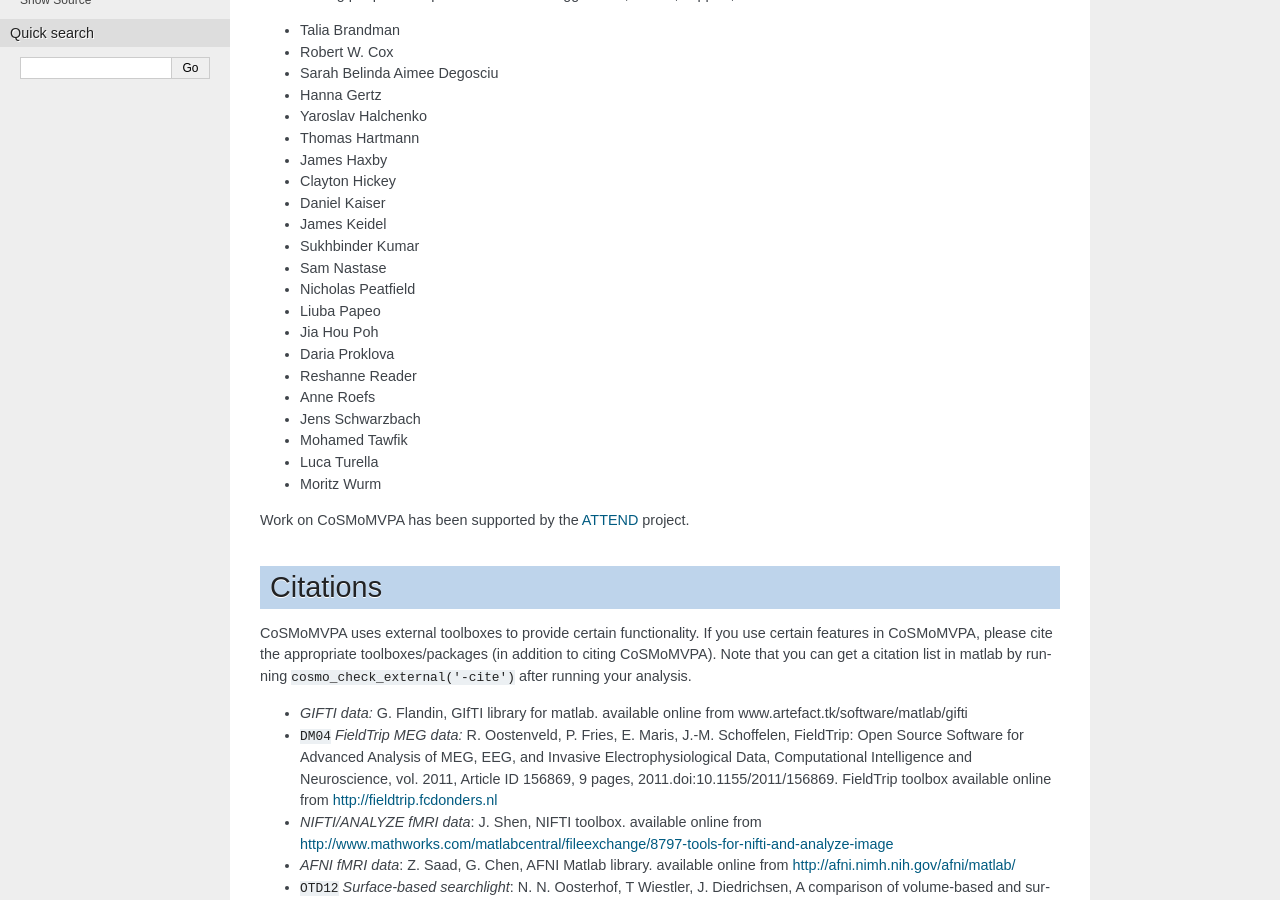
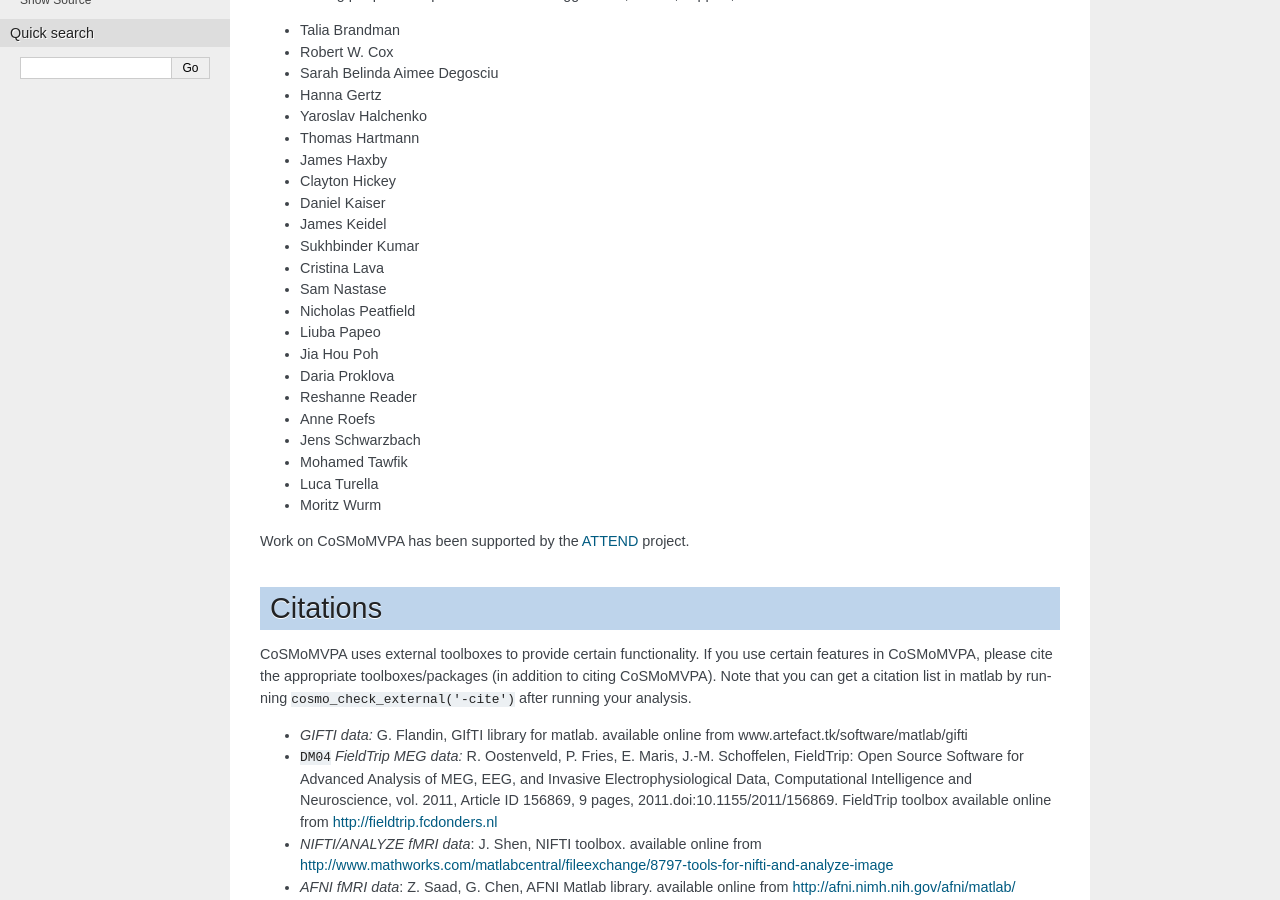
Before and after one commit to CoSMoMVPA/CoSMoMVPA, a Sphinx documentation site: the page built from doc/source/thanks.rst, in a window 1280 px wide and 900 px high, scrolled down 578 px. Built offline with Sphinx 7.4.7, drawn with Linux system fonts in a browser that asks for light colours; pages that are not in the unit, such as notebooks, are missing from menus; cross-references to code outside the pages are shown as plain code.

Commit message:
BF+ACK: on MS Windows platfor, escape backslash characters when using cosmo_strsplit. Thanks to #Cristina Lava# for bringing up this issue

```diff
--- a/doc/source/thanks.rst
+++ b/doc/source/thanks.rst
@@ -32,6 +32,7 @@ The following people have provided valuable suggestions, advice, support, or cod
 + Daniel Kaiser
 + James Keidel
 + Sukhbinder Kumar
++ Cristina Lava
 + Sam Nastase
 + Nicholas Peatfield
 + Liuba Papeo
```
Also changed, not shown: 1 other file.
